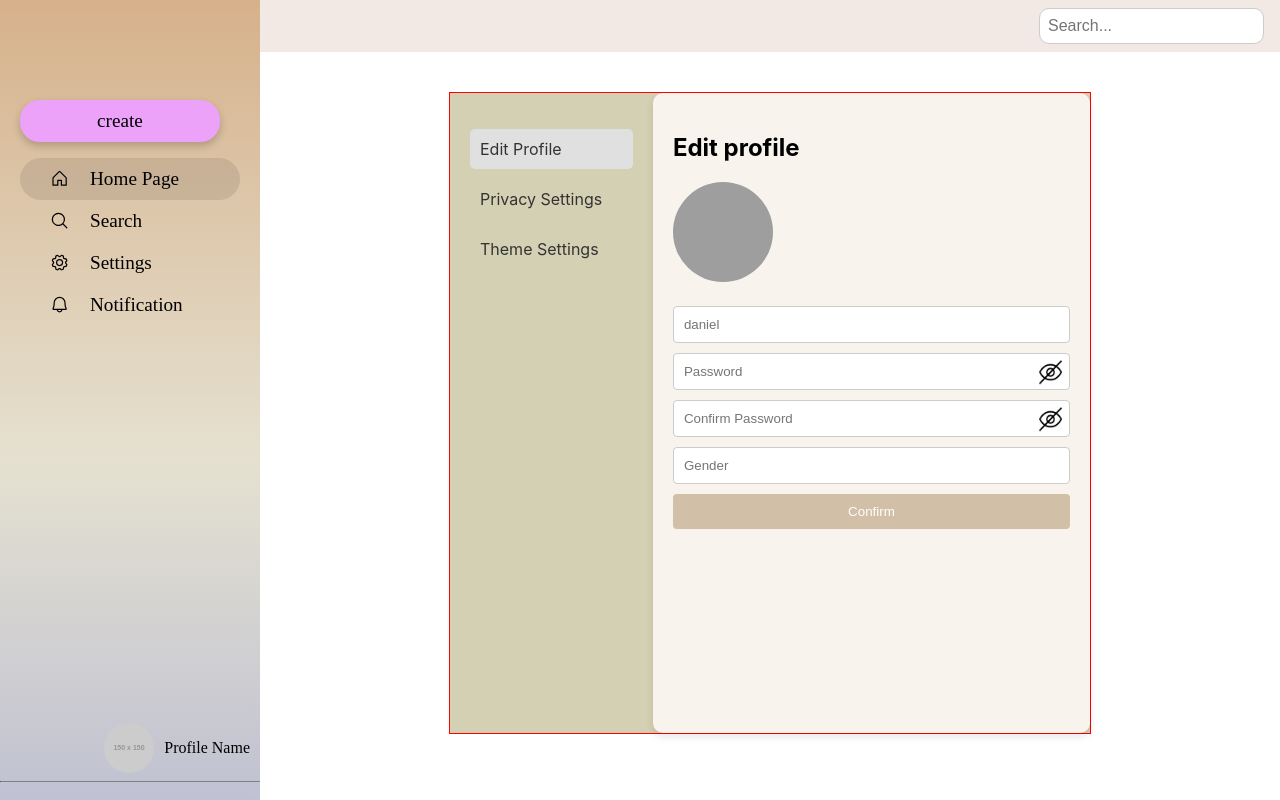
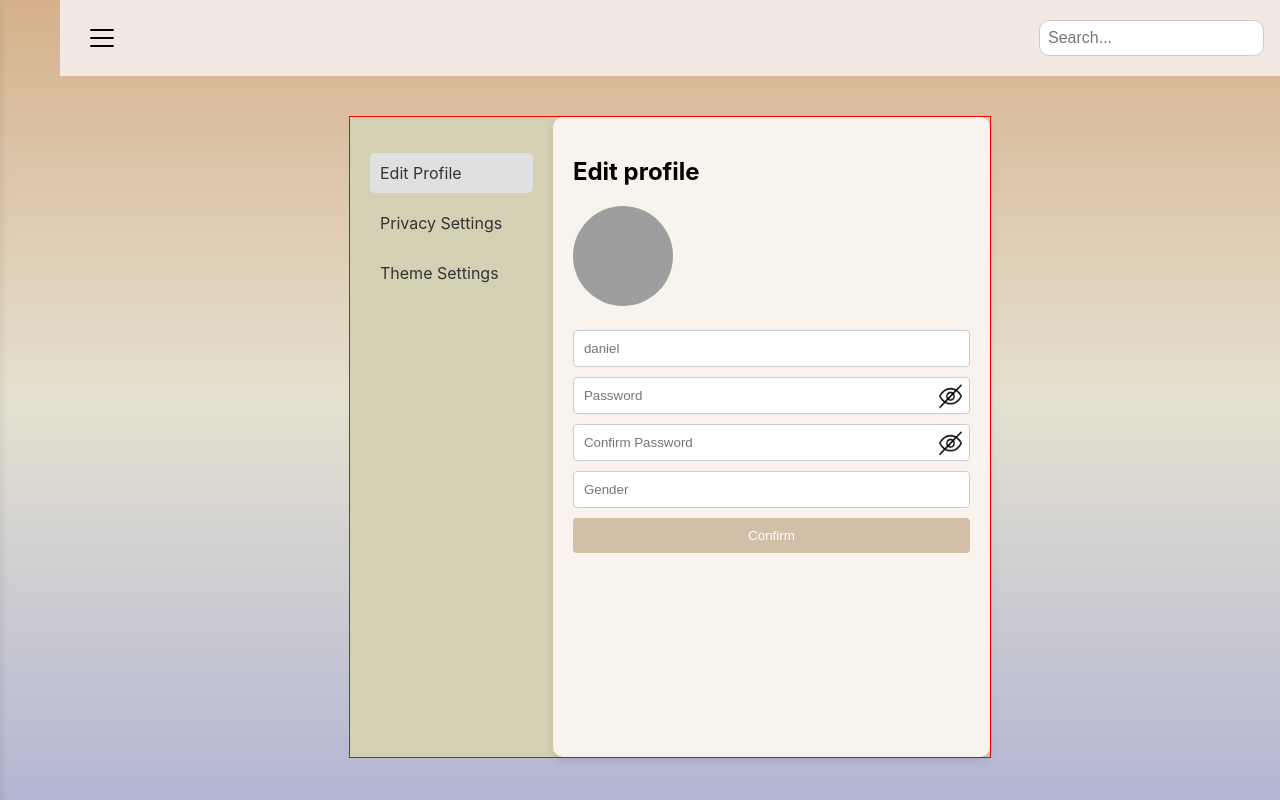
Before and after one commit to hanjihun2000/knot, a React (Create React App) app in the folder client/: page /home in a window 1280 px wide. Built offline with nearby package versions, Linux system fonts and the light colour scheme; grey boxes are pictures that could not be loaded; a web font is replaced by a local one.

Commit message:
mostly completed the sidebar
fixed that is required:
edit the logo
add opacity animation
fix the problem of the small square when collapse

```diff
--- a/client/src/component_css/MainPage.css
+++ b/client/src/component_css/MainPage.css
@@ -1,7 +1,9 @@
 .main-container {
     display: flex;
+    flex-grow: 1;
     height: 100vh; /* Full viewport height */
     overflow: hidden; /* In case the content overflows */
+    background-image: linear-gradient(to bottom, #D6B18B,#E5E1D0,#B3B6D3);
   }
 
   .main-content {
--- a/client/src/component_css/Navbar.css
+++ b/client/src/component_css/Navbar.css
@@ -4,6 +4,7 @@
   align-items: center;
   padding: 0.5rem 1rem;
   background-color: #f2e9e4;
+  height: 60px;
   }
 
   .search-bar {
@@ -13,3 +14,19 @@
   border-radius: 10px;
   font-size: 1rem;
   }
+
+  .List-icon-button{
+    display: flex;
+    padding: 10px;
+    cursor: pointer;
+    border-radius: 12px;
+    border: none;
+    background-color: transparent; /* Add this line */
+  }
+  .List-icon-button:hover{
+    background-color: rgba(23, 23, 23, 0.3);
+  }
+  .List-icon{
+    width: 32px;
+    height: 32px;
+  }
--- a/client/src/component_css/Sidebar.css
+++ b/client/src/component_css/Sidebar.css
@@ -9,12 +9,64 @@
   width: 20vw; /* Width of the sidebar */
   max-width: 200px;
   background-color: #F2E9E4;
+  box-shadow: 0 0 10px rgba(0, 0, 0, 0.1); /* Shadow effect */
 
   padding: 20px;
   padding-right: 40px;
   padding-top: 100px; /* Padding for the sidebar */
   font-family: "Inika";
+  transform: translateX(-100%); /* Move the element out of its normal position */
+  transition: opacity 0.5s, transform 0.5s; /* Add transitions */
+  transition: all 0.5s ease-in-out;
   }
+
+  .sidebar-header{
+    position: absolute;
+    top: 0;
+    display: flex;
+    justify-content: center;
+    align-items: center;
+    flex-direction: row;
+    margin-top: 10px;
+    gap: 80px;
+  }
+
+  .knot-logo{
+    width: 80px;
+    height: 80px;
+  }
+  .List-icon-button{
+    display: flex;
+    padding: 10px;
+    cursor: pointer;
+    border-radius: 12px;
+    border: none;
+    background-color: transparent; /* Add this line */
+  }
+  .List-icon-button:hover{
+    background-color: rgba(23, 23, 23, 0.3);
+  }
+  .List-icon{
+    width: 32px;
+    height: 32px;
+  }
+  .sidebar-content {
+    margin-top: 50px; /* Adjust this value to the height of your header */
+  }
+
+  .sidebar.open {
+    width: 20vw;
+    opacity: 1; /* Make the element visible when the sidebar is open */
+    transform: translateX(0); /* Move the element into place when the sidebar is open */
+    transition-delay: 0s; /* No delay when the sidebar is open */
+    /* Other styles for open sidebar */
+  }
+
+  .sidebar.closed {
+    width: 0;
+    /* Other styles for closed sidebar */
+  }
+
 
  .sidebar-list{
   list-style-type: none; /* Removes default bullet points */
@@ -28,8 +80,8 @@
   flex-direction: row; /* Items are arranged horizontally */
   padding: 10px; /* Padding between rows */
   font-size: 1.2em;
+  margin-bottom: 10px; /* Add space below each list item */ /* Start with the element off to the left */
  }
-
  .sidebar-list #active{
   background-color: #ddd; /* Gray background on hover */
   width: 100%;
@@ -43,7 +95,6 @@
   background-color: rgba(23, 23, 23, 0.3);
  }
  .sidebar-list .row:hover{
-  height: 100%;
   width: 100%;
   border-radius: 32px;
   cursor: pointer;
--- a/client/src/components/MainPage.js
+++ b/client/src/components/MainPage.js
@@ -19,6 +19,7 @@ const MainPage = () => {
   const [confirmPassword, setConfirmPassword] = useState('');
   const [passwordShown, setPasswordShown] = useState(false);
   const [confirmPasswordShown, setConfirmPasswordShown] = useState(false);
+  const [isOpen, setIsOpen] = React.useState(false);
 
   const togglePasswordVisibility = () => {
     setPasswordShown(!passwordShown);
@@ -29,9 +30,9 @@ const MainPage = () => {
 
   return (
     <div className="main-container">
-      <Sidebar />
+      <Sidebar isOpen={isOpen} setIsOpen={setIsOpen} />
       <div className="main-content">
-        <Navbar />
+        <Navbar className="navBar" isOpen={isOpen} setIsOpen={setIsOpen} />
         <div className="profile-edit-container">
         <ProfileSideBar/>
           <ProfileEdit/>
--- a/client/src/components/Navbar.js
+++ b/client/src/components/Navbar.js
@@ -1,10 +1,19 @@
 import '../component_css/Navbar.css';
+import { List} from "@phosphor-icons/react";
 
-const Navbar = () => {
+const Navbar = ({ isOpen, setIsOpen }) => {
+  const handleButtonClick = () => {
+    setIsOpen(prevState => !prevState); // Toggle the state
+  };
+
   return (
     <div className="navbar">
+      {!isOpen && (
+        <button onClick={handleButtonClick} className="List-icon-button">
+          <List className="List-icon" />
+        </button>
+      )}
       <input type="text" placeholder="Search..." className="search-bar"/>
-
     </div>
   );
 };
--- a/client/src/components/Sidebar.js
+++ b/client/src/components/Sidebar.js
@@ -2,12 +2,25 @@ import React from 'react';
 import '../component_css/Sidebar.css';
 import {sideBarItem} from './sideBarItem';
 import { useHistory } from 'react-router-dom';
-import { SignOut} from "@phosphor-icons/react";
-const Sidebar = () => {
+import { SignOut, List, XCircle} from "@phosphor-icons/react";
+import logo from '../unnamed.png'
+/*import {ReactComponent as icon} from '../assets/knotlogo.svg';*/
+
+
+const Sidebar = ({ isOpen, setIsOpen }) => {
   const history = useHistory();
 
   return (
-    <nav className="sidebar">
+    <nav className={`sidebar ${isOpen ? 'open' : 'closed'}`}>
+      <div className="sidebar-header">
+        {isOpen && <img src={logo} alt="Knot" className="knot-logo" />}
+        <button onClick={() => setIsOpen(prevIsOpen => !prevIsOpen)} className="List-icon-button">
+          <XCircle className="List-icon" />
+        </button>
+      </div>
+      <div className="sidebar-content">
+        {isOpen && (
+          <>
             <button className="menu-item-button-create" onClick={() => history.push("/create")}>create</button>
             <ul className="sidebar-list">
               {sideBarItem.map((item, index) => {
@@ -34,6 +47,9 @@ const Sidebar = () => {
                 Logout
               </button>
             </div>
+          </>
+        )}
+      </div>
     </nav>
   );
 };
--- a/client/src/components/scrollbar.js
+++ b/client/src/components/scrollbar.js
@@ -1,5 +1,6 @@
 import React from 'react';
 import '../component_css/Sidebar.css';
+
 
 const Sidebar = () => {
   return (
```
Lines whose indentation alone changed are shown as unchanged.
